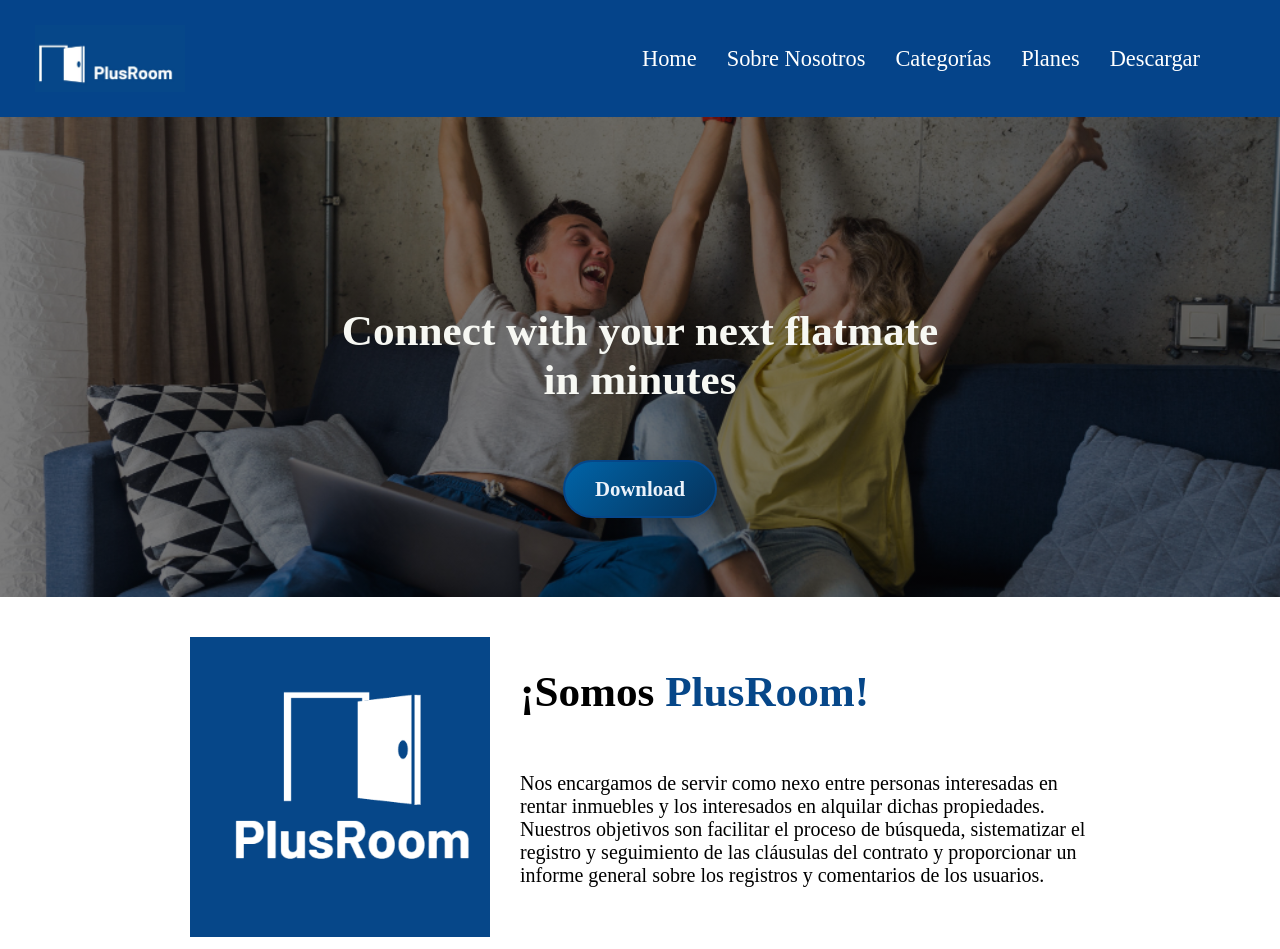
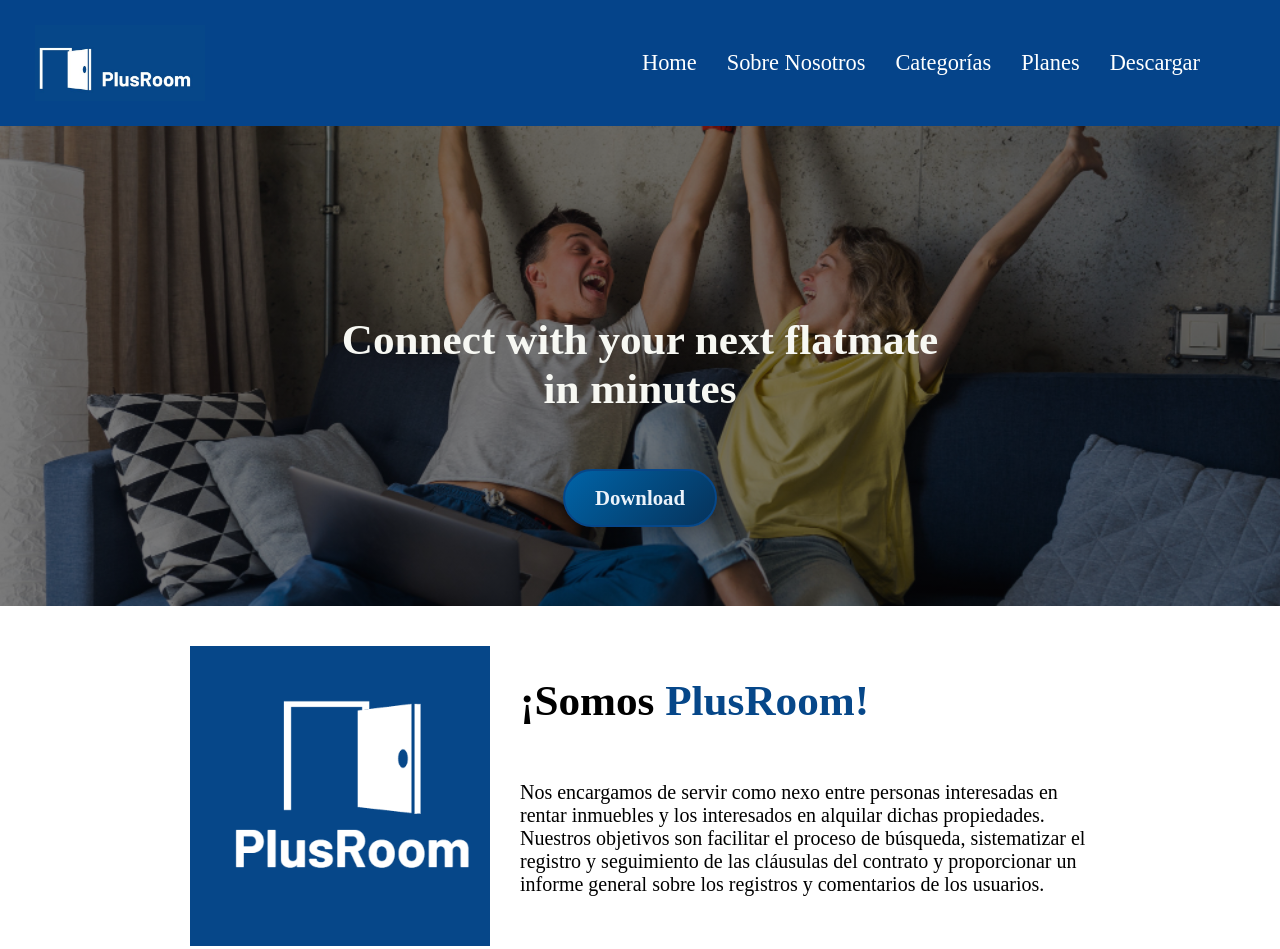
Before and after one commit to WX61-Grupo2-AplicacionesMoviles/LandingPage-plusroom, a plain HTML site: page index.html in a window 1280 px wide. Shown: the top 949 px of the page. Drawn offline with nearby package versions, Linux system fonts and the light colour scheme.

Commit message:
feat: update style.css

```diff
--- a/style.css
+++ b/style.css
@@ -53,11 +53,9 @@ header .container{
     padding: 20px 15px;
     position: relative;
 }
-/* header img {
-    max-height: 60px;
-} */
+
 header .container img{
-    width: 150px;
+    width: 170px;
     margin-top: 10px;
 }
 header nav{
```
